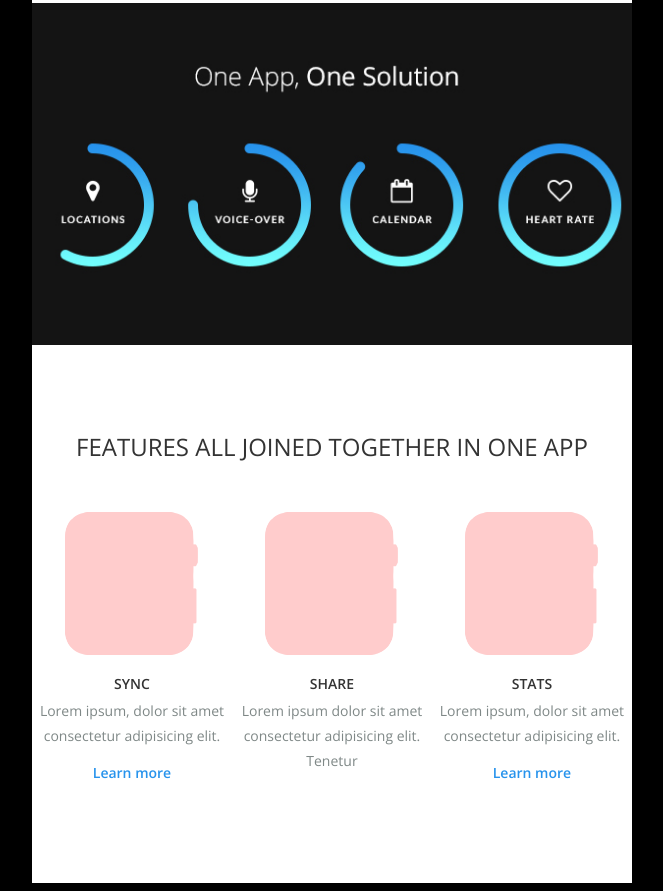
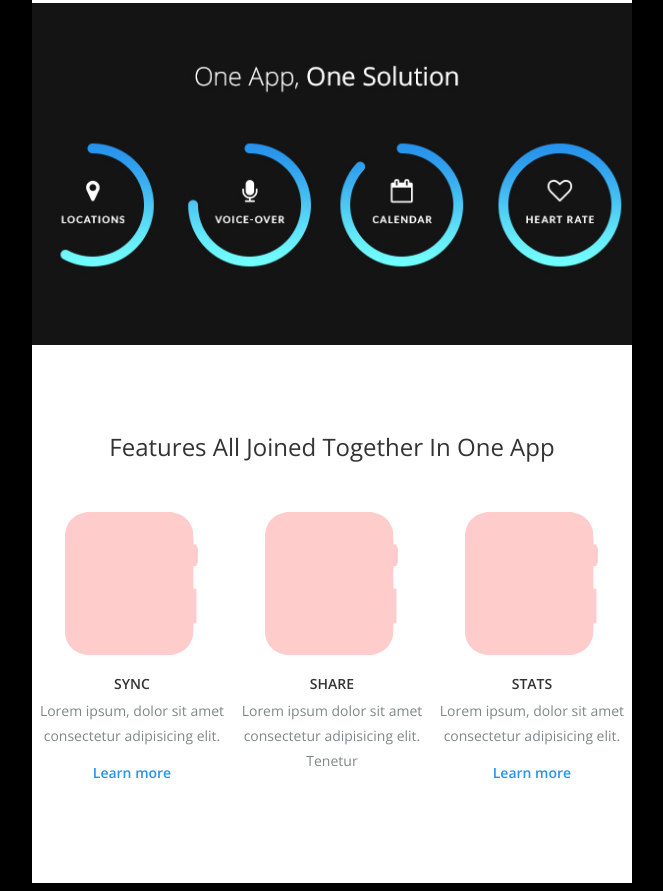
Before and after one commit to davidmfrost/html-email, a plain HTML site: page public/index.html in a window 1280 px wide. Shown: the part 1418-2309 px from the top of the page, without its empty margins (308-971 px from the left). Drawn offline with nearby package versions, Linux system fonts and the light colour scheme.

Commit message:
Add span and update font weight for joined together section

```diff
--- a/public/index.html
+++ b/public/index.html
@@ -206,7 +206,7 @@
               <table class="one-app-table" width="100%" align="left" cellspacing="0" cellpadding="0" border="0" style="padding: 25px 0 75px; background: white;">
                 <tr>
                   <td>
-                    <h3 style="font-family: 'Open Sans', 'Helvetica Neue', Helvetica, Arial, 'Lucida Grande', sans-serif; color: #333333; padding: 36px 0 5px 0; font-weight: 300; text-transform: uppercase; font-size: 24px;" align="center">Features All Joined Together in One App</h3>
+                    <h3 style="font-family: 'Open Sans', 'Helvetica Neue', Helvetica, Arial, 'Lucida Grande', sans-serif; color: #333333; padding: 36px 0 5px 0; font-weight: 300; text-transform: capitalize; font-size: 24px;" align="center">Features <span style="font-weight: 400;">All Joined Together</span> in One App</h3>
                   </td>
                 </tr>
                 <tr>
```
